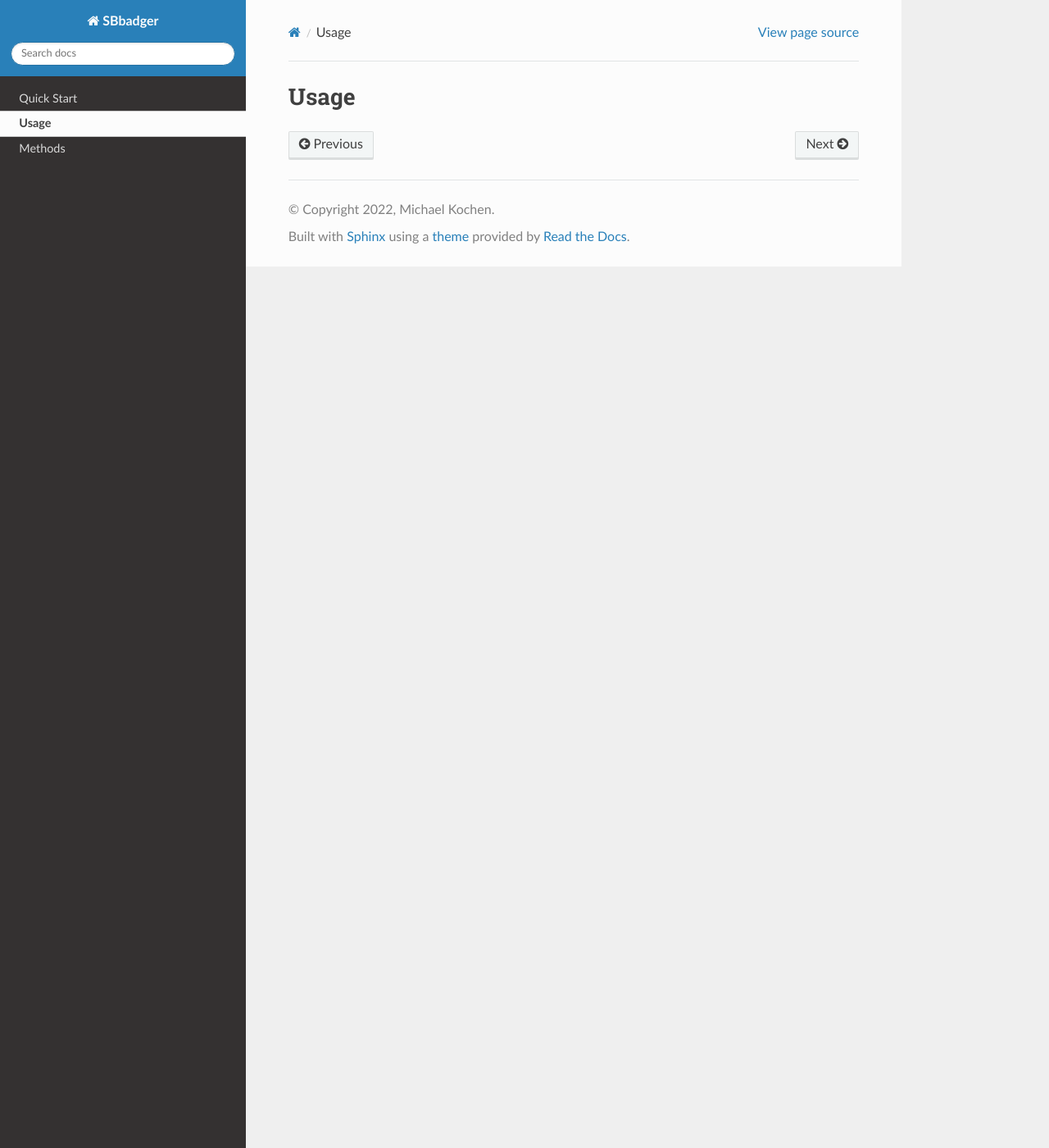
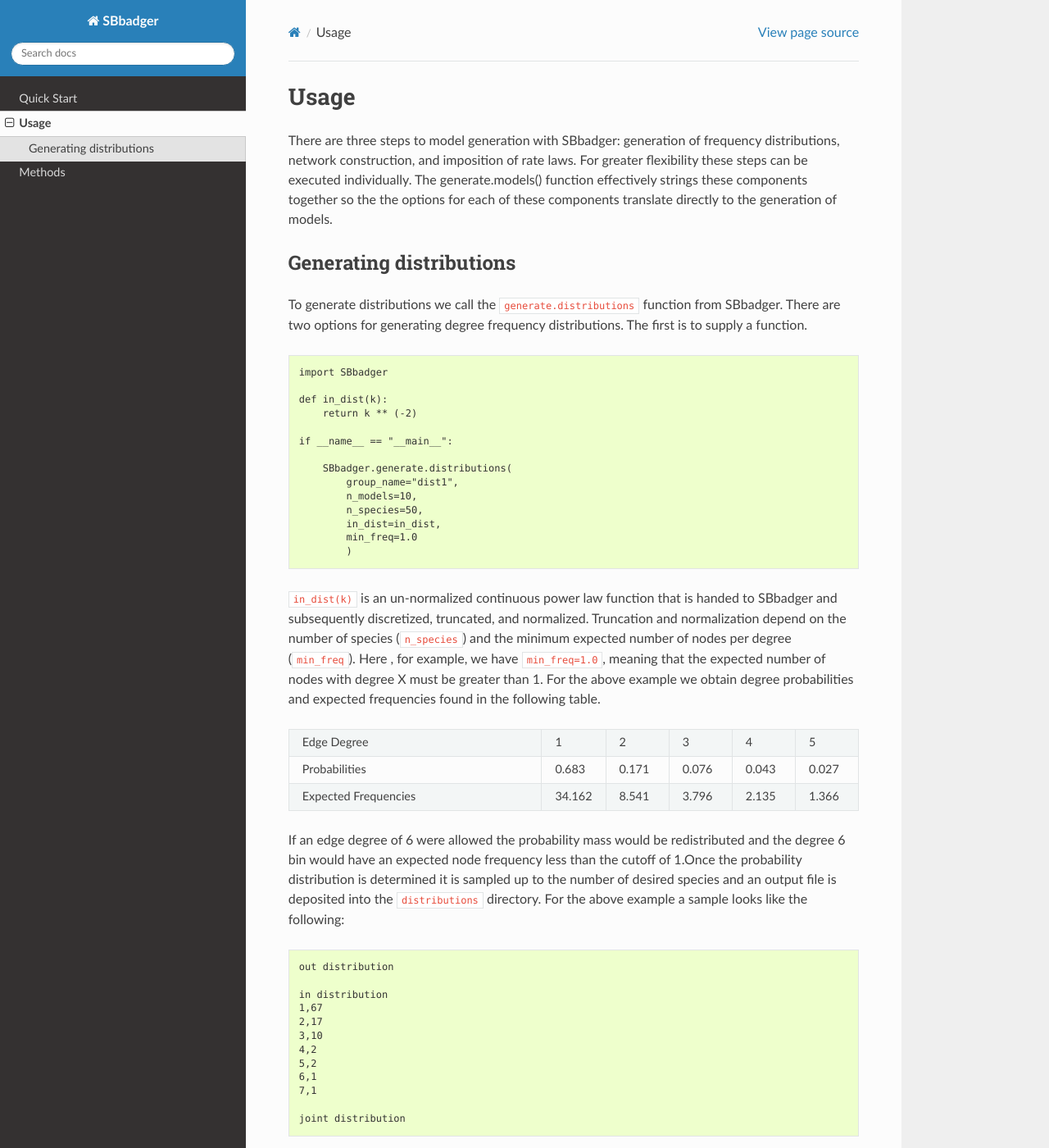
Before and after one commit to sys-bio/SBbadger, a Sphinx documentation site: the page built from docs/source/usage.rst, in a window 1280 px wide and 1400 px high. Shown: the whole window at 82% size. Built offline with Sphinx 7.4.7 and the Read the Docs theme 2.0.0, drawn with Linux system fonts in a browser that asks for light colours; some of the changed text lies outside the part shown.

Commit message:
PyPi setup cont. 3

```diff
--- a/docs/source/usage.rst
+++ b/docs/source/usage.rst
@@ -1,2 +1,101 @@
 Usage
 =====
+
+There are three steps to model generation with SBbadger: generation of frequency distributions,
+network construction, and imposition of rate laws. For greater flexibility these steps can be executed
+individually. The generate.models() function effectively strings these components together so the
+the options for each of these components translate directly to the generation of models.
+
+Generating distributions
+------------------------
+
+To generate distributions we call the ``generate.distributions`` function from SBbadger.  There are two options for
+generating degree frequency distributions. The first is to supply a function.
+
+.. code-block:: console
+
+    import SBbadger
+
+    def in_dist(k):
+        return k ** (-2)
+
+    if __name__ == "__main__":
+
+        SBbadger.generate.distributions(
+            group_name="dist1",
+            n_models=10,
+            n_species=50,
+            in_dist=in_dist,
+            min_freq=1.0
+            )
+
+``in_dist(k)`` is an un-normalized continuous power law function that is handed to SBbadger and subsequently
+discretized, truncated, and normalized. Truncation and normalization depend on the number of species (``n_species``)
+and the minimum expected number of nodes per degree (``min_freq``). Here , for example, we have ``min_freq=1.0``,
+meaning that the expected number of nodes with degree X must be greater than 1. For the above example we obtain
+degree probabilities and expected frequencies found in the following table.
+
+.. list-table::
+   :widths: 20, 5, 5, 5, 5, 5
+
+   * - Edge Degree
+     - 1
+     - 2
+     - 3
+     - 4
+     - 5
+   * - Probabilities
+     - 0.683
+     - 0.171
+     - 0.076
+     - 0.043
+     - 0.027
+   * - Expected Frequencies
+     - 34.162
+     - 8.541
+     - 3.796
+     - 2.135
+     - 1.366
+
+If an edge degree of 6 were allowed the probability mass would be redistributed and the degree 6 bin would
+have an expected node frequency less than the cutoff of 1.Once the probability distribution is determined it
+is sampled up to the number of desired species and an output file is deposited into the ``distributions``
+directory. For the above example a sample looks like the following:
+
+.. code-block:: console
+
+    out distribution
+
+    in distribution
+    1,67
+    2,17
+    3,10
+    4,2
+    5,2
+    6,1
+    7,1
+
+    joint distribution
+
+Note that this example only results in an in-degree sampling as there is no out-degree or joint-degree functions
+provided.
+
+The second way to generate a frequency sampling is to directly provide a probability list. This takes the form
+*[(degree_1, prob_1), (degree_2, prob_1), ... (degree_n, prob_n)]* such as
+
+.. code-block:: console
+
+    in_dist = [(1, 0.6), (2, 0.3), (3, 0.1)]
+
+A third option is to simply provide the frequency distribution directly. This takes the form
+*[(degree_1, freq_1), (degree_2, freq_1), ... (degree_n, freq_n)]* such as
+
+.. code-block:: console
+
+    in_dist = [(1, 6), (2, 3), (3, 1)]
+
+Note that in this last case, if 10 models are desired SBbadger will produce 10 output files with the exact same
+frequency distributions. Currently this is necessary to produce the same number of networks in the next step.
+
+Although the absence of one of the distributions is valid, mixing methods is not. Providing a function for the indegree
+distribution and a list for the outdegree distribution is not currently supported.
```
Also changed, not shown: docs/source/quick_start.rst (+37 -37 lines), 2 other files.
